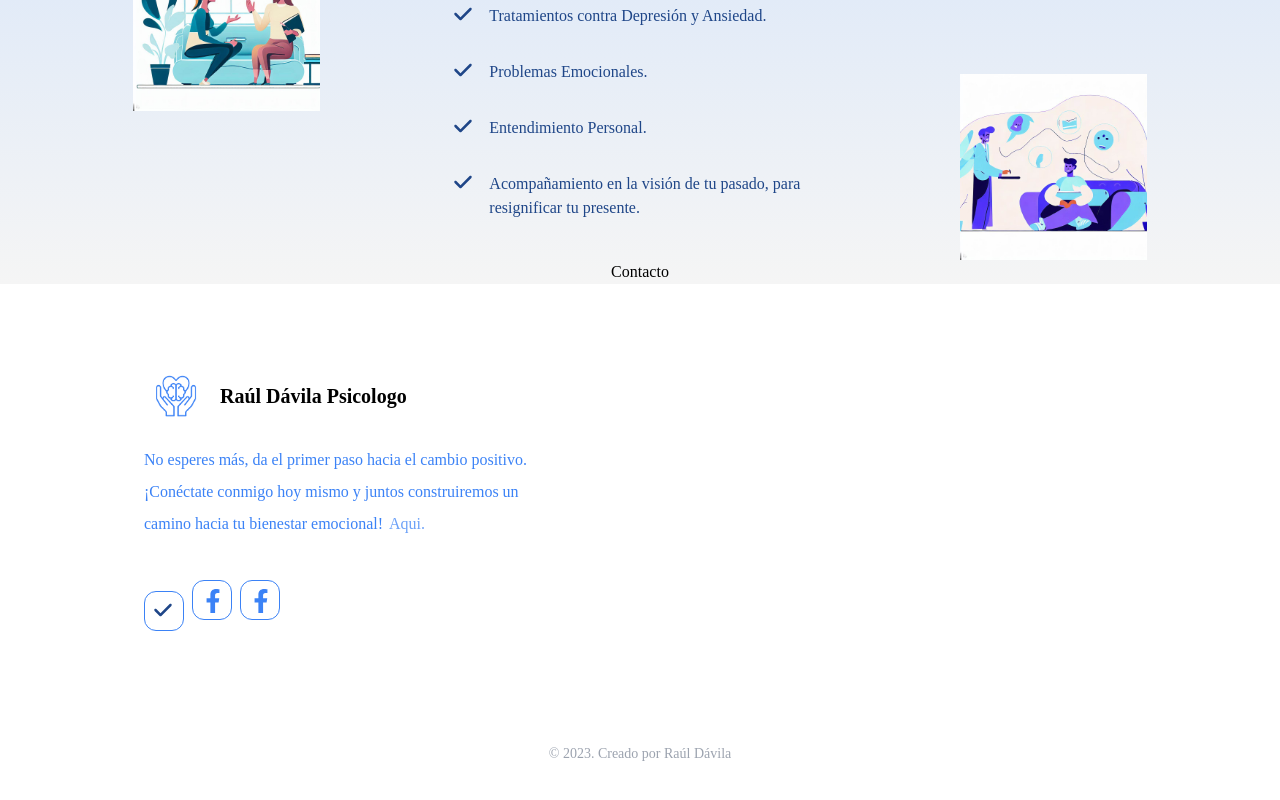
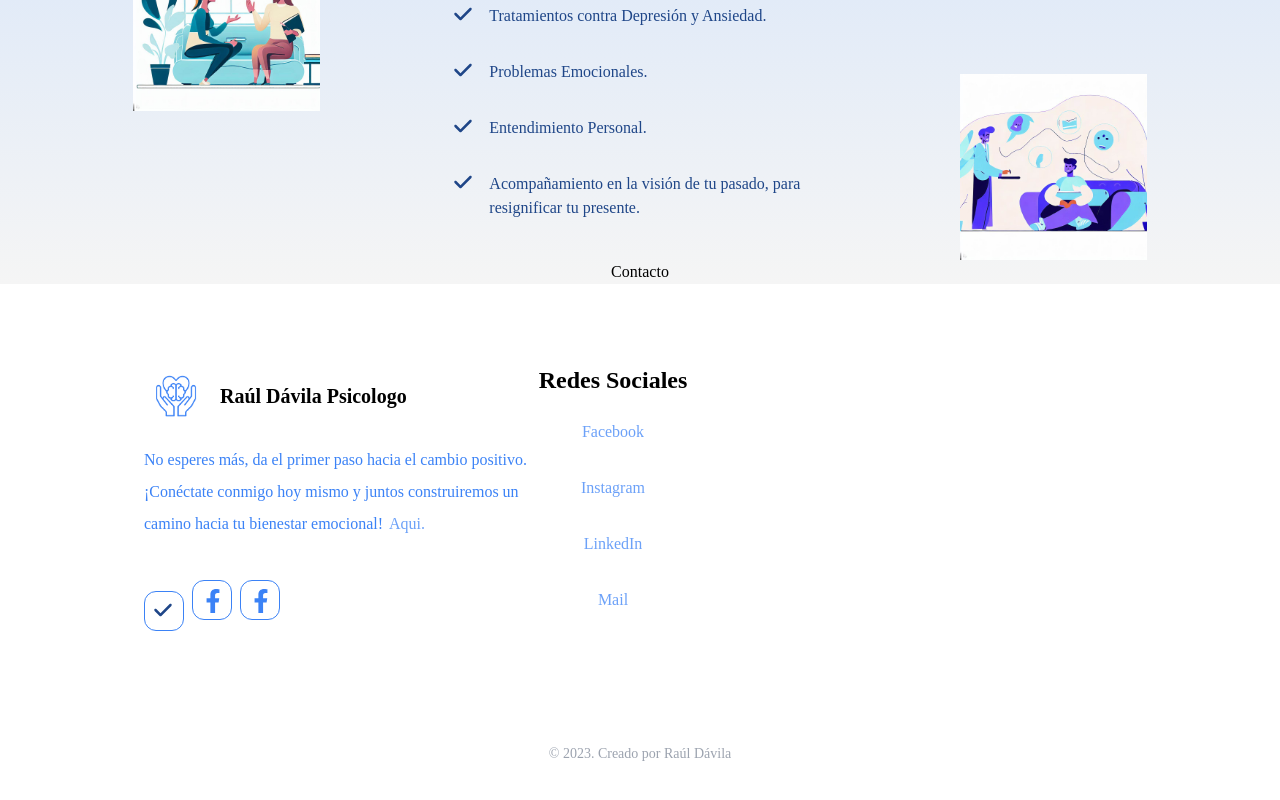
Before and after one commit to magoMercurio/raul-psicologo, a React (Vite) app: page / in a window 1280 px wide. Shown: the part 2087-2887 px from the top of the page. Built offline with nearby package versions, Linux system fonts and the light colour scheme; a web font is replaced by a local one.

Commit message:
styling footer

```diff
--- a/src/Data/data.js
+++ b/src/Data/data.js
@@ -64,24 +64,21 @@ export const servicesData = [
 // ************ Footer data ************
 
 
-export const footerData = [
+export const socialLinks  = [
   {
-    title: "Products",
-    items: ["Services", "About Us", "News and Stories", "Roadmap"],
+    social: "Facebook",
+    link: "https://www.facebook.com/raul.consciencia"
   },
   {
-    title: "Important Links",
-    items: [
-      "Organization Team",
-      "Our Journeys",
-      "Pricing Plans",
-      "Roadmap",
-      "Terms & Conditions",
-      "Privacy Policy",
-    ],
+    social: "Instagram",
+    link: "https://www.instagram.com/consciencia_rd/"
   },
   {
-    title: "Company",
-    items: ["About Us", "Jobs", "Press", "Contact Us"],
+    social: "LinkedIn",
+    link: "https://www.linkedin.com/in/raul-davila-61977415/"
   },
+  {
+    social: "Mail",
+    link: "mailto:raulpsicologo.contacto@gmail.com"
+  }
 ]
--- a/src/components/Footer/index.jsx
+++ b/src/components/Footer/index.jsx
@@ -1,4 +1,6 @@
 import { Link } from "react-router-dom";
+import { socialLinks } from "../../Data/data.js";
+
 
 
 import TwitterIcon  from '../../assets/icons/FacebookIcon';
@@ -14,7 +16,7 @@ const Footer = () => {
     <footer className="bottom-0" >
       <div className="pt-10  lg:pt-20 lg:pb-12 bg-customDarkBg1 radius-for-skewed ">
         <div className="container mx-auto px-4 w-4/5 md:w-11/12 lg:w-10/12 xl:w-4/5 2xl:w-2/3">
-          <div className="flex flex-wrap">
+          <div className="flex flex-wrap items-start">
             <div className="w-full lg:w-1/3 mb-16 lg:mb-0">
               <div className="flex justify-center lg:justify-start items-center grow basis-0">
               <Link to="/" >
@@ -42,7 +44,7 @@ const Footer = () => {
               <div className="w-36 mx-auto lg:mx-0">
                 <a
                   className="inline-block w-10  h-10 mr-2 p-2 bg-customDarkBg2 custom-border-gray  hover:bg-gray-700 rounded-xl"
-                  href="mailto:admin@correo.com"
+                  href="mailto:raulpsicologo.contacto@gmail.com"
                 >
                   <CheckArrowIcon />
                 </a>
@@ -61,6 +63,26 @@ const Footer = () => {
               </div>
             </div>
 
+
+            <div className="w-full lg:w-2/3  lg:pl-16 hidden md:flex flex-wrap justify-between">
+              <div className="w-full md:w-1/3 lg:w-auto mb-16 md:mb-0">
+                <h3 className="mb-6 text-2xl font-bold">Redes Sociales</h3>
+                <ul className="flex flex-row lg:flex-col items-center gap-4 ">
+                  {socialLinks.map((socialLink, index) => (
+                    <li key={`${socialLink.social} - ${index}`} className="mb-4">
+                      <a
+                        className="text-customSecondary hover:text-customLightBg3Hover"
+                        href={socialLink.link}
+                        aria-label=""
+                      >
+                        {socialLink.social}
+                      </a>
+                    </li>
+                  ))}
+                </ul>
+              </div>
+
+            </div>
           </div>
           <p className="lg:text-center text-sm text-gray-400 border-t border-[rgb(255,255,255,0.2)] pt-12 mt-16 hidden lg:block">
             &copy; 2023. Creado por Raúl Dávila
```
